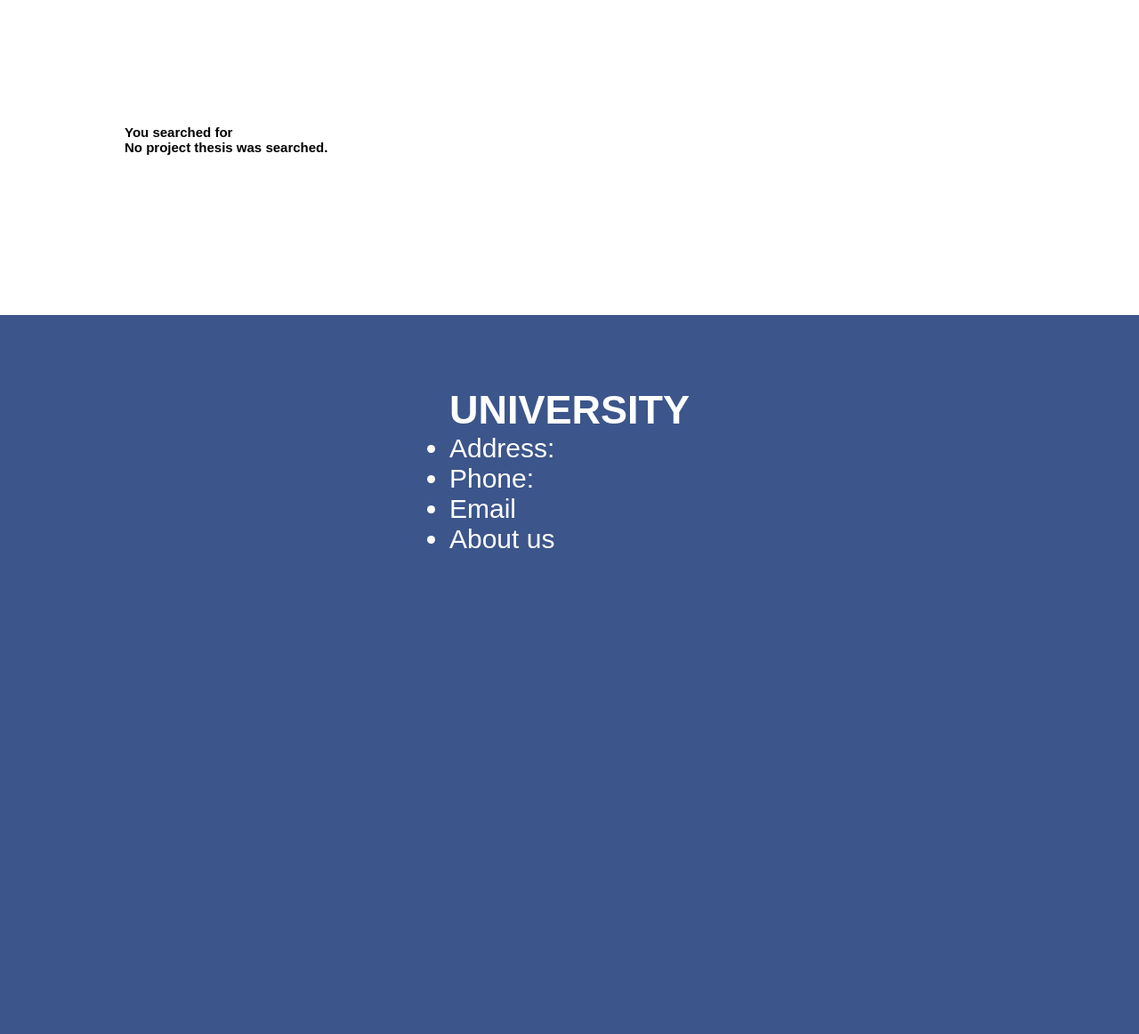
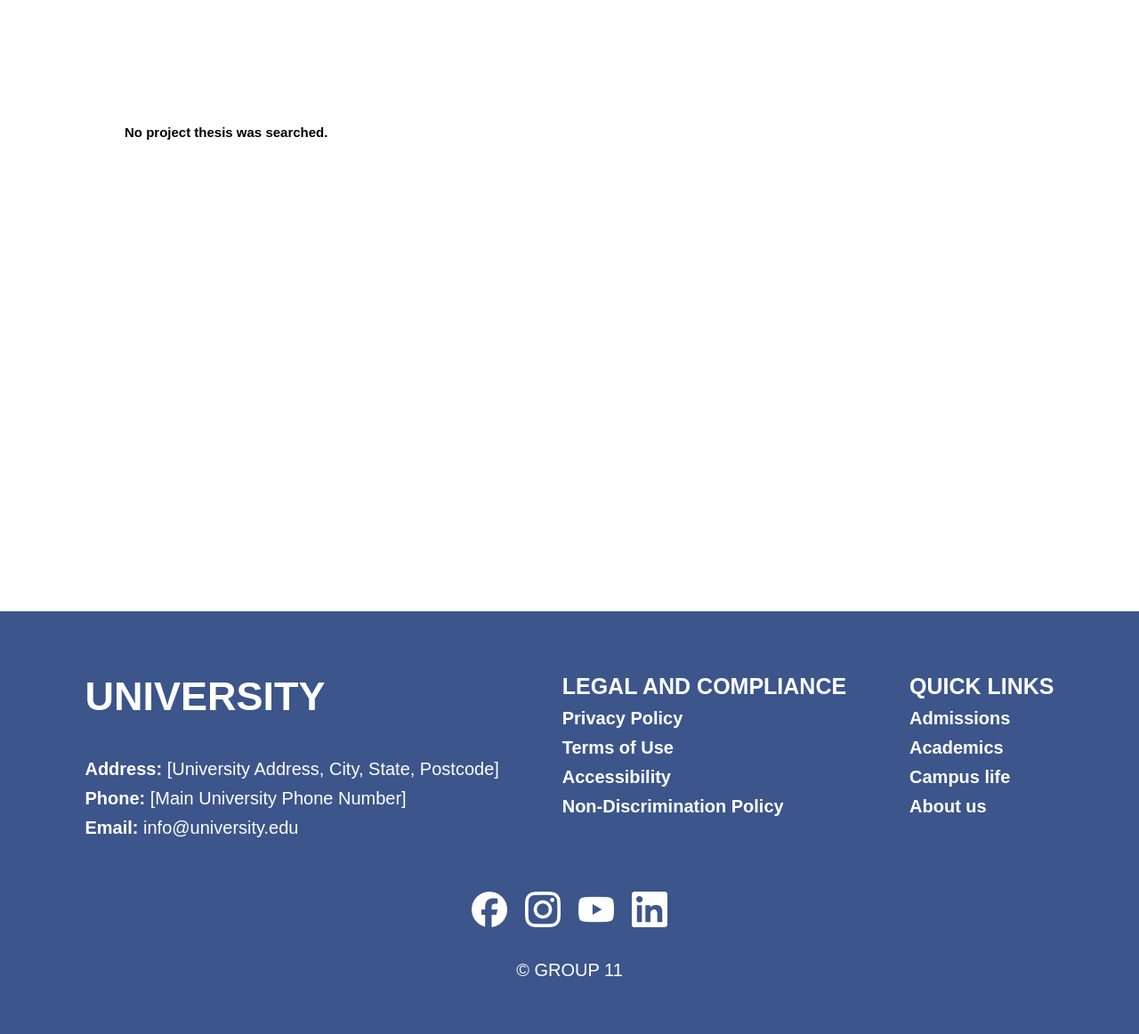
Before and after one commit to Beast-Code9999/HIT237_Group11_Assignment4, a Django app: page /search/ in a window 1280 px wide. Shown: the part 140-1302 px from the top of the page at 89% size. Before the commit the page ends 756 px from the top, so only its background shows below. Run offline with Django 5.2, Linux system fonts and the light colour scheme.

Commit message:
Edit footer of base.html

```diff
--- a/assignment_4_proj/static/app.css
+++ b/assignment_4_proj/assignment_4_app/static/assignment_4_app/app.css
@@ -73,18 +73,18 @@ body {
     padding: 28rem 14rem 53rem 14rem;
 }
 
-.footer {
+/* .footer {
     position: absolute;
     bottom: 0;
     width: 100%;
-    height: 35rem;
+    height: 55rem;
     background-color: var(--color-primary);
     display: flex;
     justify-content: center;
     align-items: center;
     color: white;
     font-size: 3rem;
-}
+} */
 
 .link {
     text-decoration: none;
@@ -111,3 +111,61 @@ body {
 .header__logo div {
     font-weight: bold;
 }
+
+a {
+    text-decoration: none;
+    color: white;
+}
+
+.social-links a img {
+    width: 40px;
+    height: 40px;
+}
+
+.social-links {
+    display: flex;
+    justify-content: center;
+    gap: 20px;
+}
+
+.footer .first .container li {
+    font-size: 20px;
+}
+
+.footer .first .container h3 {
+    font-size: 25px;
+}
+
+.footer {
+    background-color: var(--color-primary);
+    color: var(--color-secondary);
+    font-size: 30px;
+    padding: 30px;
+}
+
+.footer .first {
+    display: flex;
+    justify-content: space-around;
+    gap: 20px;
+    margin: 20px;
+    padding: 20px;
+}
+
+.accredition {
+    text-align: center;
+}
+
+.first,
+.social-links,
+.accredition {
+    margin: 30px;
+}
+
+.container li {
+    list-style-type: none;
+    margin: 10px 0px;
+}
+
+.accredition {
+    font-size: 20px;
+}
--- a/assignment_4_proj/assignment_4_app/templates/assignment_4_app/search.html
+++ b/assignment_4_proj/assignment_4_app/templates/assignment_4_app/search.html
@@ -10,8 +10,8 @@
 
 
 {% block content %}
+
 <section>
-   <h1>You searched for</h1>
 {% if searched %}
     <h1>You searched for {{ searched }}</h1>
 
--- a/assignment_4_proj/templates/base.html
+++ b/assignment_4_proj/templates/base.html
@@ -5,7 +5,7 @@
 <head>
     <meta charset="UTF-8">
     <meta name="viewport" content="width=device-width, initial-scale=1.0">
-    <link rel="stylesheet" href="{% static "app.css"%}">
+    <link rel="stylesheet" href="{% static "assignment_4_app/app.css"%}">
     <title>{% block title %}{% endblock %}</title>
     {% block  css_files %}{% endblock %}
 </head>
@@ -34,14 +34,41 @@
 
 
     <footer class="footer">
-        <div>
-          <h2>UNIVERSITY</h2>
-          <ul>
-            <li>Address:</li>
-            <li>Phone:</li>
-            <li>Email</li>
-            <li class="navigation__item"><a class="link" href="{% url 'about' %}">About us</a></li>
-          </ul>
+        <div class="first">
+            <div class="container">
+                <h2>UNIVERSITY</h2>
+                <br>
+                <ul>
+                    <li><strong>Address:</strong> [University Address, City, State, Postcode]</li>
+                    <li><strong>Phone:</strong> [Main University Phone Number]</li>
+                    <li><strong>Email:</strong> info@university.edu</li>
+                </ul>
+            </div>
+            <div class="container">
+                <h3>LEGAL AND COMPLIANCE</h3>
+                <ul>
+                    <li><a href="#"><strong>Privacy Policy</strong></a></li>
+                    <li><a href="#"><strong>Terms of Use</strong></a></li>
+                    <li><a href="#"><strong>Accessibility</strong></a></li>
+                    <li><a href="#"><strong>Non-Discrimination Policy</strong></a></li>
+                </ul>
+            </div>
+            <div class="container">
+                <h3>QUICK LINKS</h3>
+                <li><a href="#"><strong>Admissions</strong></a></li>
+                <li><a href="#"><strong>Academics</strong></a></li>
+                <li><a href="#"><strong>Campus life</strong></a></li>
+                <li class="navigation__item"><strong><a class="link" href="{% url 'about' %}">About us</a></strong></li>
+            </div>
+        </div>
+        <div class="social-links">
+            <a href="#"><img src="../static/assignment_4_app/img/facebook-white-logo.webp" alt="Facebook icon"></a>
+            <a href="#"><img src="../static/assignment_4_app/img/instagram-white-logo.webp" alt="Instagram icon"></a>
+            <a href="#"><img src="../static/assignment_4_app/img/youtube-white-logo.webp" alt="Youtube icon"></a>
+            <a href="#"><img src="../static/assignment_4_app/img/linkedin-white-logo.webp" alt="Linkedin icon"></a>
+        </div>
+        <div class="accredition">
+            <p>&copy; GROUP 11</p>
         </div>
     </footer>
 </body>
```
Also changed, not shown: assignment_4_proj/assignment_4_app/static/assignment_4_app/img/facebook-white-logo.webp (added), assignment_4_proj/assignment_4_app/static/assignment_4_app/img/instagram-white-logo.webp (added), assignment_4_proj/assignment_4_app/static/assignment_4_app/img/linkedin-white-logo.webp (added), assignment_4_proj/assignment_4_app/static/assignment_4_app/img/youtube-white-logo.webp (added).
